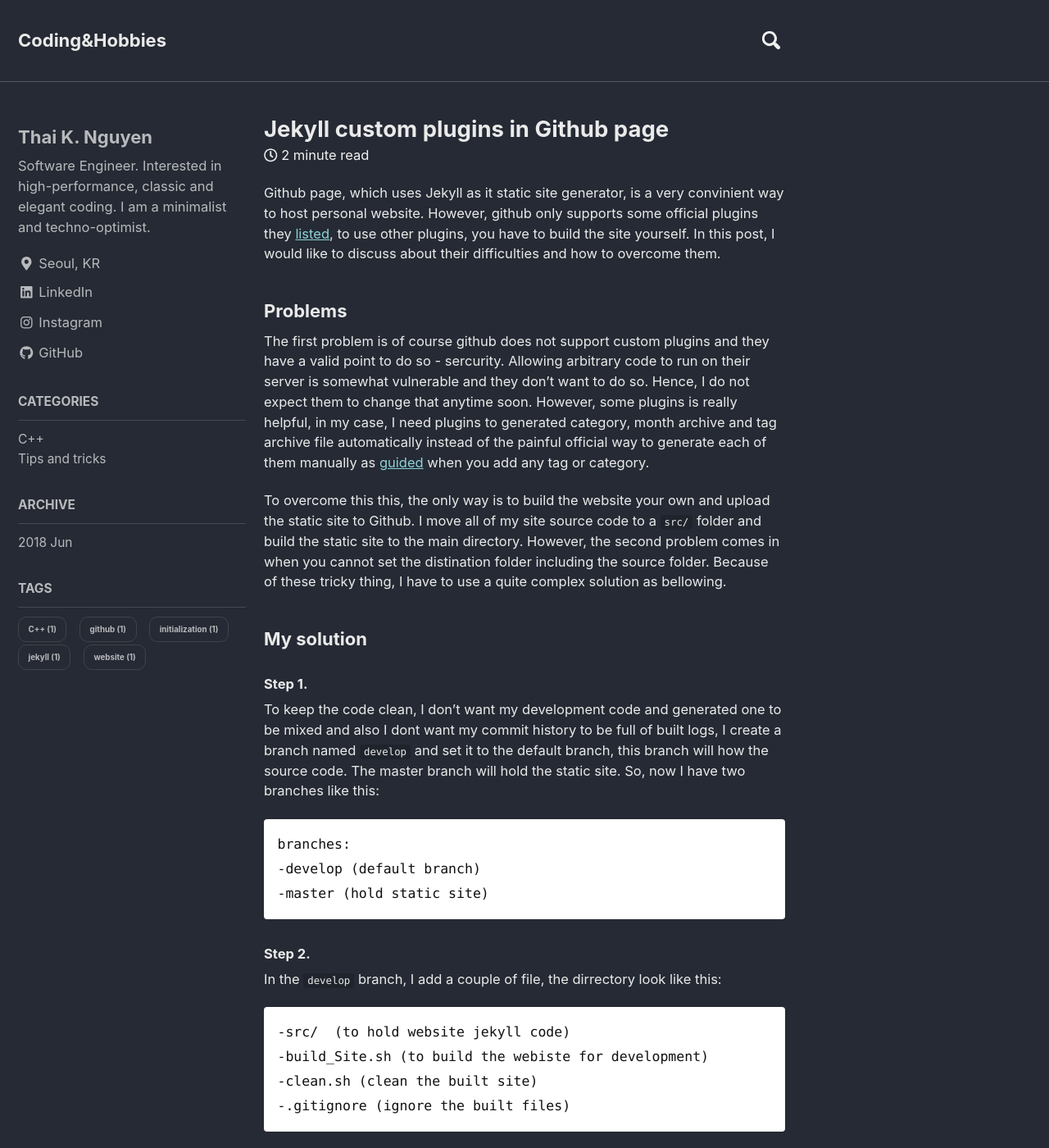
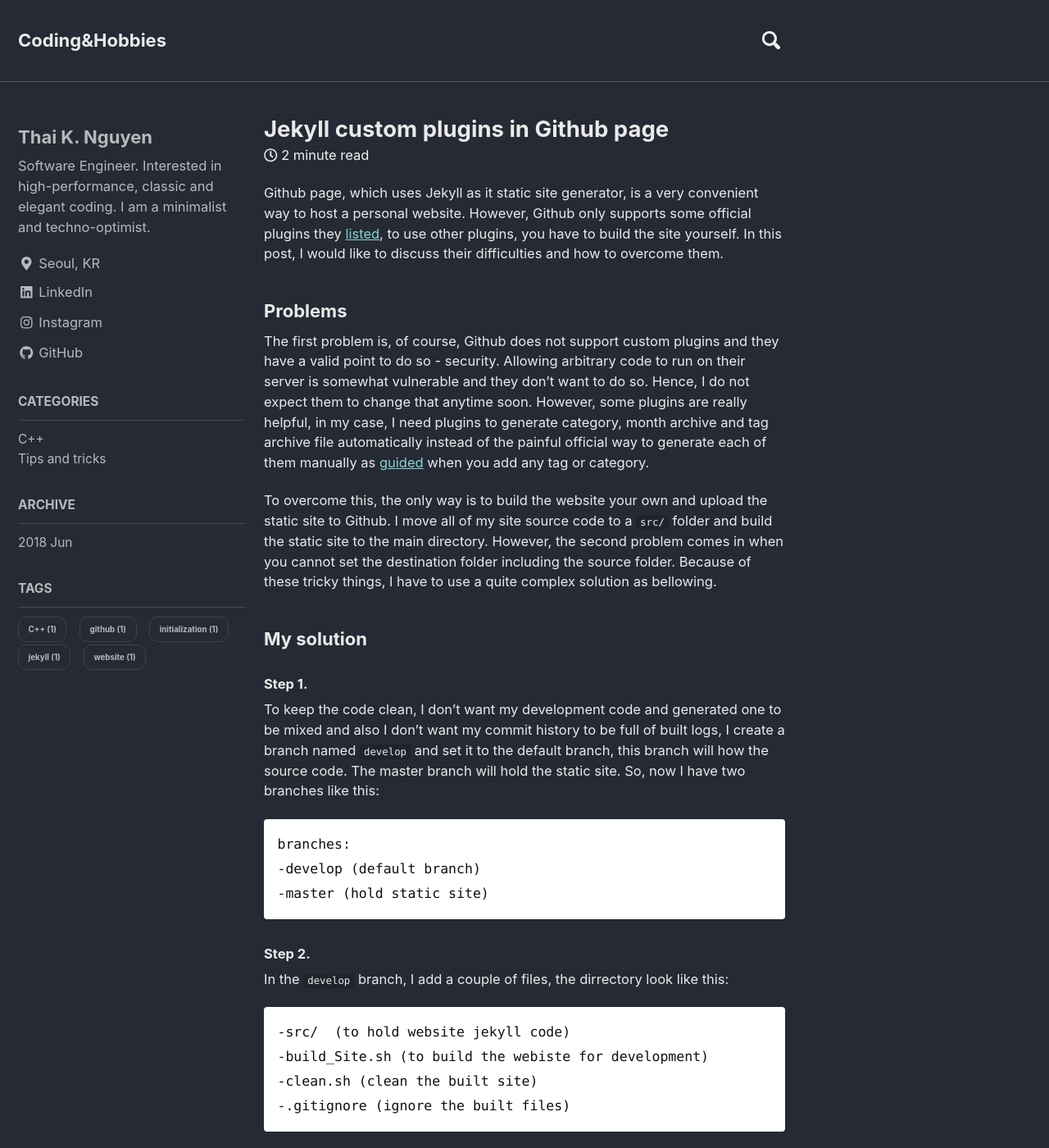
Before and after one commit to thaink/thaink.github.io, a Jekyll site: the page built from src/_posts/18-06-18-custom-plugins-in-github-pages.md, in a window 1280 px wide and 1400 px high. Shown: the whole window at 82% size. Built offline with Jekyll 4.4.1, drawn with Linux system fonts in a browser that asks for light colours; nearby versions of some CDN libraries; some of the changed text lies outside the part shown.

Commit message:
fix grammar

`````diff
--- a/src/_posts/18-06-18-custom-plugins-in-github-pages.md
+++ b/src/_posts/18-06-18-custom-plugins-in-github-pages.md
@@ -6,21 +6,21 @@
 tags: [jekyll, github, website]
 ---
 
-Github page, which uses Jekyll as it static site generator, is a very convinient way to host personal website. However, github only supports some official plugins they [listed](https://pages.github.com/versions/), to use other plugins, you have to build the site yourself. In this post, I would like to discuss about their difficulties and how to overcome them.
+Github page, which uses Jekyll as it static site generator, is a very convenient way to host a personal website. However, Github only supports some official plugins they [listed](https://pages.github.com/versions/), to use other plugins, you have to build the site yourself. In this post, I would like to discuss their difficulties and how to overcome them.
 ### Problems
-The first problem is of course github does not support custom plugins and they have a valid point to do so - sercurity. Allowing arbitrary code to run on their server is somewhat vulnerable and they don't want to do so. Hence, I do not expect them to change that anytime soon. However, some plugins is really helpful, in my case, I need plugins to generated category, month archive and tag archive file automatically instead of the painful official way to generate each of them manually as [guided](https://jekyllrb.com/docs/posts/#displaying-post-categories-or-tags) when you add any tag or category.
+The first problem is, of course, Github does not support custom plugins and they have a valid point to do so - security. Allowing arbitrary code to run on their server is somewhat vulnerable and they don't want to do so. Hence, I do not expect them to change that anytime soon. However, some plugins are really helpful, in my case, I need plugins to generate category, month archive and tag archive file automatically instead of the painful official way to generate each of them manually as [guided](https://jekyllrb.com/docs/posts/#displaying-post-categories-or-tags) when you add any tag or category.
 
-To overcome this this, the only way is to build the website your own and upload the static site to Github. I move all of my site source code to a `src/` folder and build the static site to the main directory. However, the second problem comes in when you cannot set the distination folder including the source folder. Because of these tricky thing, I have to use a quite complex solution as bellowing.
+To overcome this, the only way is to build the website your own and upload the static site to Github. I move all of my site source code to a `src/` folder and build the static site to the main directory. However, the second problem comes in when you cannot set the destination folder including the source folder. Because of these tricky things, I have to use a quite complex solution as bellowing.
 ### My solution
 #### Step 1.
-To keep the code clean, I don't want my development code and generated one to be mixed and also I dont want my commit history to be full of built logs, I create a branch named `develop` and set it to the default branch, this branch will how the source code. The master branch will hold the static site. So, now I have two branches like this:
+To keep the code clean, I don't want my development code and generated one to be mixed and also I don't want my commit history to be full of built logs, I create a branch named `develop` and set it to the default branch, this branch will how the source code. The master branch will hold the static site. So, now I have two branches like this:
 ````
 branches:
 -develop (default branch)
 -master (hold static site)
 ````
 #### Step 2.
-In the `develop` branch, I add a couple of file, the dirrectory look like this:
+In the `develop` branch, I add a couple of files, the dirrectory look like this:
 ````
 -src/  (to hold website jekyll code)
 -build_Site.sh (to build the webiste for development)
@@ -73,7 +73,7 @@
 - _config.yml (if .nojekyll does not work, exclude src folder from being built)
 - files generated by Jekyll
 ````
-my `build_Site.sh` is as bellowing. Other files is as simple as they are described.
+my `build_Site.sh` is as bellowing. Other files are as simple as they are described.
 ````
 #!/bin/sh
 rm -r src
`````
Also changed, not shown: other parts of src/_posts/18-06-18-custom-plugins-in-github-pages.md (+1 -1 lines).
